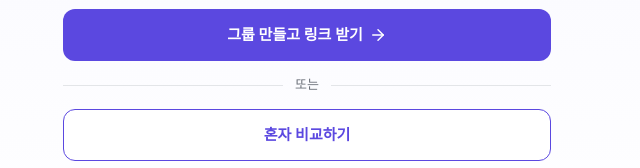
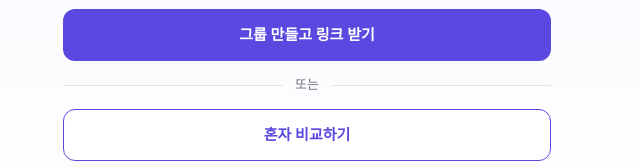
Before and after one commit to jaehoshin22/gonggang-mate, a plain HTML site: page public/index.html in a window 1280 px wide. Shown: the part 432-600 px from the top of the page, 333-973 px from the left. Drawn offline with Linux system fonts and the light colour scheme.

Commit message:
그룹 만들기 버튼 화살표 삭제

```diff
--- a/public/index.html
+++ b/public/index.html
@@ -36,9 +36,7 @@
         <span>그룹 이름 (선택)</span>
         <input id="group-name" maxlength="30" placeholder="예: 소융 밥약">
       </label>
-      <button id="create-group" class="btn btn-primary btn-arrow" type="button">그룹 만들고 링크 받기
-        <svg width="18" height="18" aria-hidden="true"><use href="img/icons.svg#arrow-right"/></svg>
-      </button>
+      <button id="create-group" class="btn btn-primary" type="button">그룹 만들고 링크 받기</button>
       <p id="home-error" class="error-text" hidden></p>
       <div class="or" aria-hidden="true"><span>또는</span></div>
       <button id="solo-start" class="btn btn-outline" type="button">혼자 비교하기</button>
```
